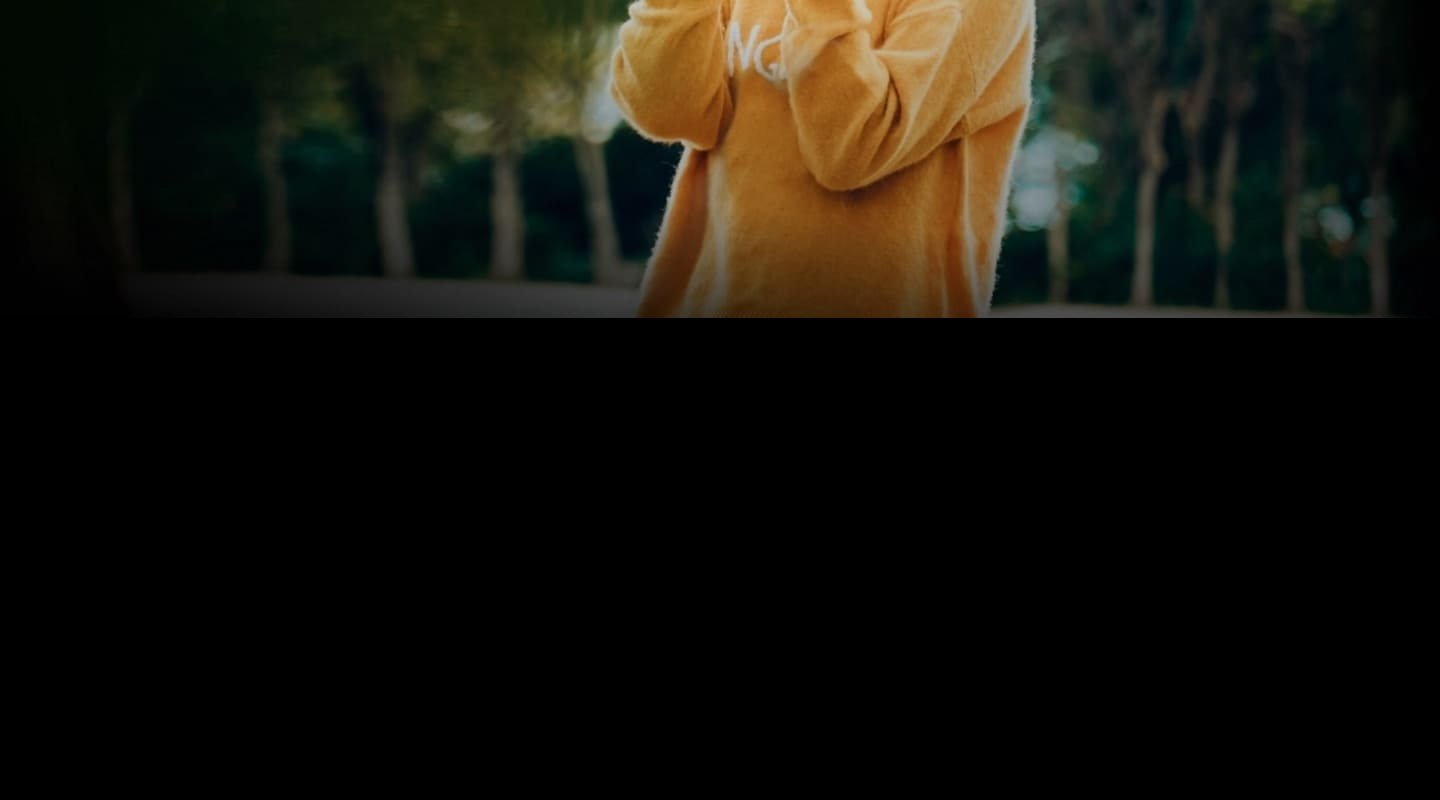
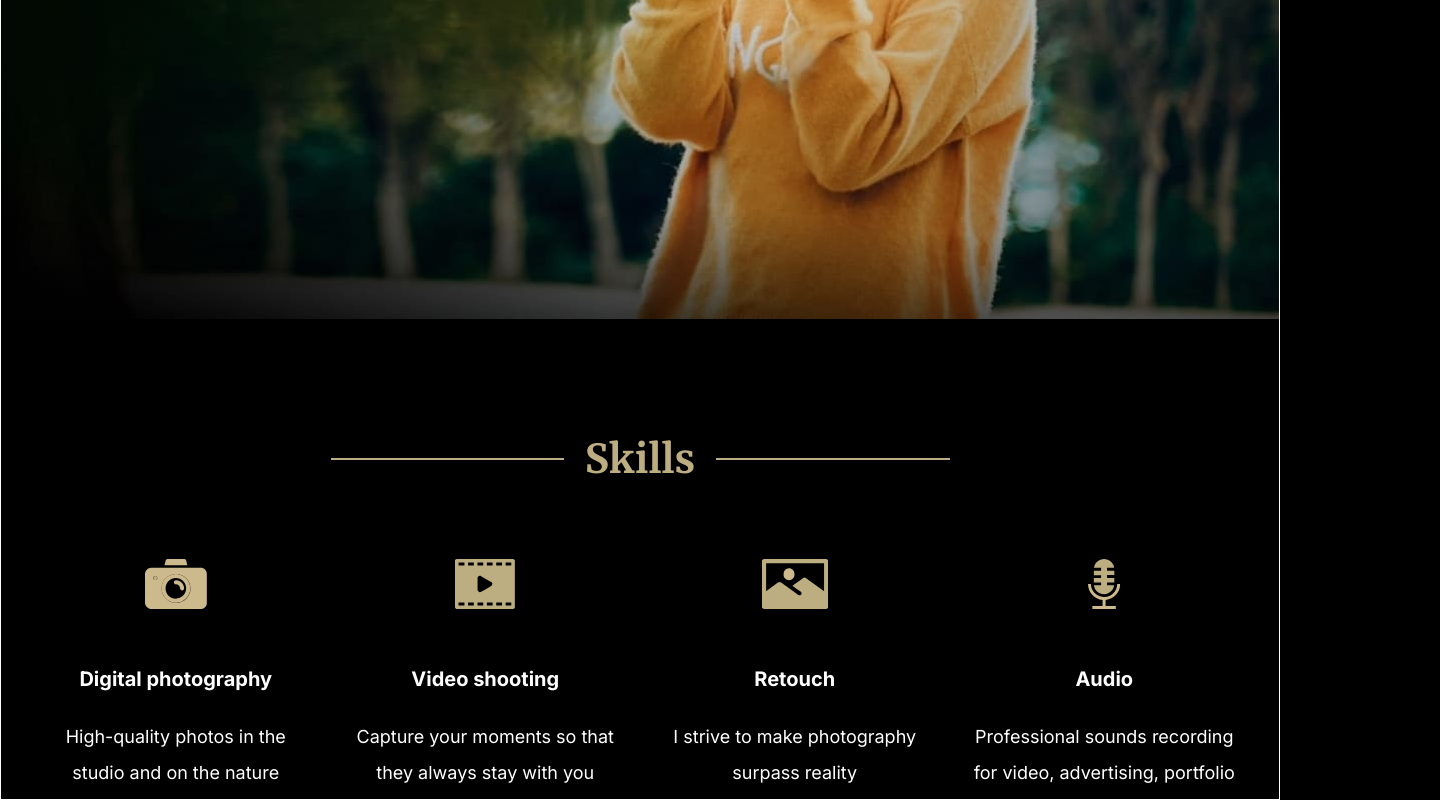
Before and after one commit to foxtrotkilomike/JS-mini-projects, a plain HTML site: page portfolio/index.html in a window 1280 px wide. Shown: the part 592-1392 px from the top of the page, 1440 px wide, since content can reach past the window. Before the commit the page ends 910 px from the top, so only its background shows below. Drawn offline with Linux system fonts and the light colour scheme.

Commit message:
feat: add skills section content & style

```diff
--- a/portfolio/index.html
+++ b/portfolio/index.html
@@ -54,14 +54,38 @@
           <h1>Alexa Rise</h1>
           <p class="hero__caption">Save sincere emotions, romantic feelings and happy moments of life together with
             professional photographer Alexa Rise</p>
-          <button class="hero__button">Hire me</button>
+          <button class="button_filled">Hire me</button>
         </div>
         <div class="hero__img ibg">
           <img src="pictures/bg_main_photo.jpg" alt="Alexa Rise">
         </div>
       </section>
       <section class="skills">
-
+        <div class="section__head">
+          <h2 class="section__heading skills__heading">Skills</h2>
+        </div>
+        <div class="skills__content">
+          <div class="skills__card digital-card">
+            <img src="images/skills_camera.svg" alt="" class="card__img">
+            <h3 class="card__heading">Digital photography</h3>
+            <p class="card__caption">High-quality photos in the studio and on the nature</p>
+          </div>
+          <div class="skills__card video-card">
+            <img src="images/skills_video.svg" alt="" class="card__img">
+            <h3 class="card__heading">Video shooting</h3>
+            <p class="card__caption">Capture your moments so that they always stay with you</p>
+          </div>
+          <div class="skills__card retouch-card">
+            <img src="images/skills_image.svg" alt="" class="card__img">
+            <h3 class="card__heading">Retouch</h3>
+            <p class="card__caption">I strive to make photography surpass reality</p>
+          </div>
+          <div class="skills__card audio-card">
+            <img src="images/skills_mic.svg" alt="" class="card__img">
+            <h3 class="card__heading">Audio</h3>
+            <p class="card__caption">Professional sounds recording for video, advertising, portfolio</p>
+          </div>
+        </div>
       </section>
       <section class="portfolio">
 
--- a/portfolio/style.css
+++ b/portfolio/style.css
@@ -40,11 +40,11 @@ html {
   margin: 0 auto;
   padding: 0 20px;
   overflow: hidden;
-  /* border: 1px solid #fff; */
+  border: 1px solid #fff;
 }
 
 body {
-  min-width: 1440px;
+  /* min-width: 1440px; */
   margin: 0 auto;
   background-color: #000;
   font-family: "Inter", sans-serif;
@@ -164,13 +164,15 @@ h1 {
   margin-bottom: 25px;
   width: 470px;
 }
-.hero__button {
+.button_filled {
   width: 220px;
   height: 55px;
   font-family: inherit;
   font-size: inherit;
   line-height: 200%;
+  border: 0;
   background-color: #bdae82;
+  cursor: pointer;
 }
 .hero__img {
   position: absolute;
@@ -179,3 +181,56 @@ h1 {
   width: 100%;
   height: 100%;
 }
+
+/* ----------------SKILLS---------------- */
+/* .skills {
+} */
+.section__head {
+  position: relative;
+  height: 80px;
+  width: 50%;
+  margin: 100px auto 60px;
+  background-image: linear-gradient(
+    to top,
+    #000 39px,
+    #bdae82 39px,
+    #bdae82 41px,
+    #000 41px
+  );
+}
+.section__heading {
+  position: relative;
+  width: 152px;
+  margin: 0 auto;
+  font-family: Merriweather;
+  font-weight: bold;
+  font-size: 40px;
+  line-height: 80px;
+  text-align: center;
+  color: #bdae82;
+  background-color: #000;
+}
+
+.skills__content {
+  display: flex;
+  justify-content: space-between;
+}
+.skills__card {
+  width: 320px;
+  height: 240px;
+  padding: 0 20px;
+  text-align: center;
+}
+
+.card__img {
+  margin-bottom: 50px;
+}
+.card__heading {
+  margin-bottom: 20px;
+  font-weight: bold;
+  line-height: 40px;
+}
+.card__caption {
+  font-size: 18px;
+  line-height: 36px;
+}
```
Also changed, not shown: portfolio/images/skills_camera.svg (added), portfolio/images/skills_image.svg (added), portfolio/images/skills_mic.svg (added), portfolio/images/skills_video.svg (added).
